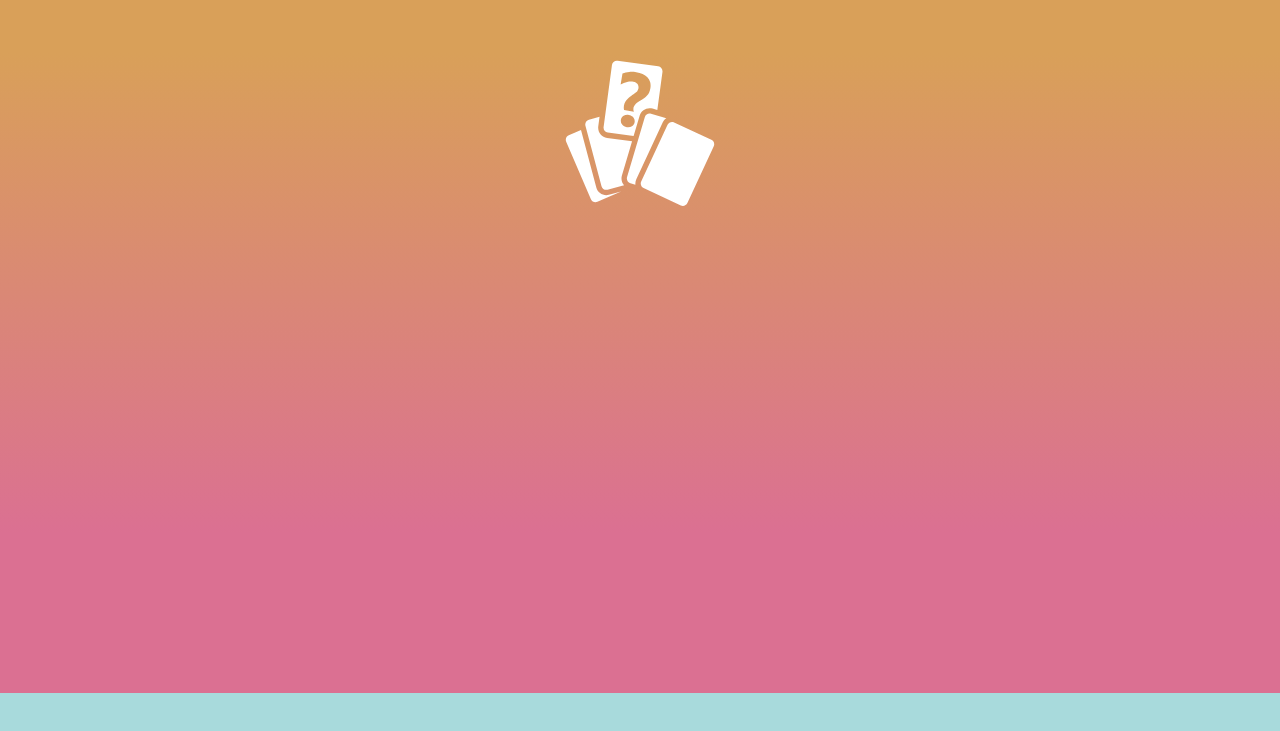
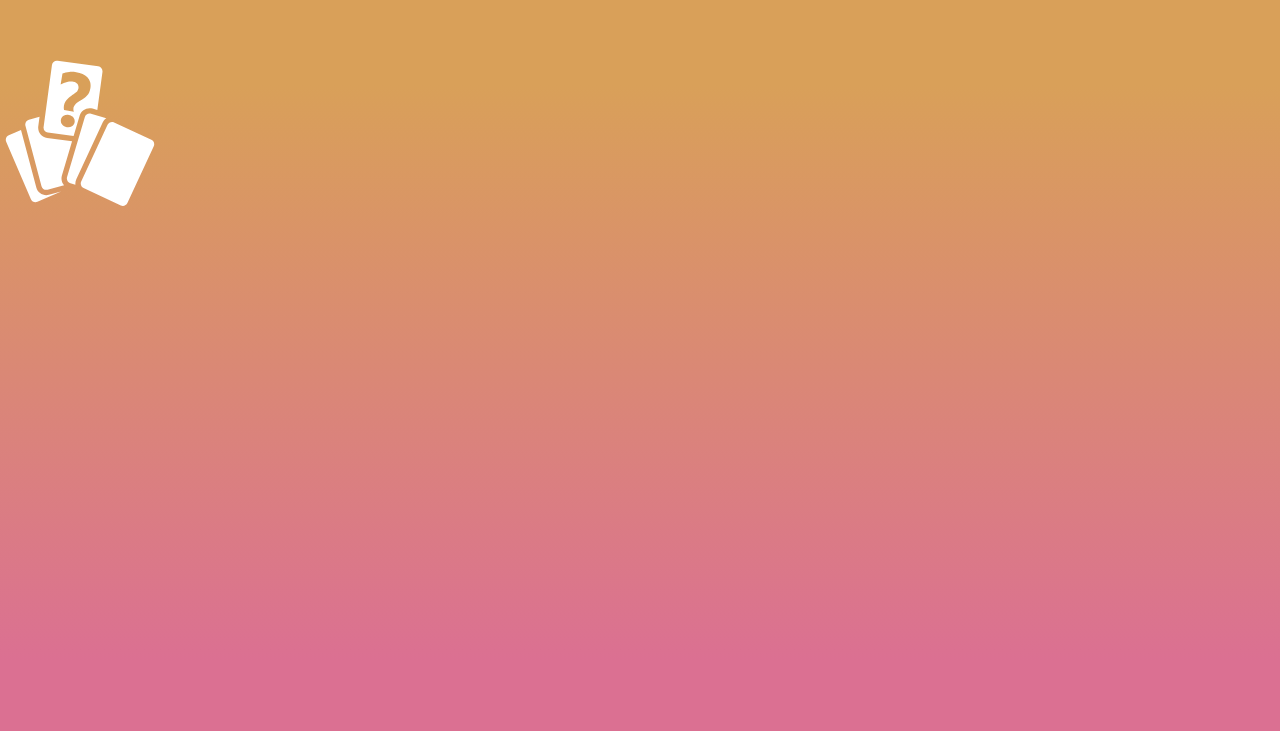
Before and after one commit to michael-mcmasters/Notecards, a React (Create React App) app: page / in a window 1280 px wide. Shown: the part 107-838 px from the top of the page. Before the commit the page ends 800 px from the top, so only its background shows below. Built offline with nearby package versions, Linux system fonts and the light colour scheme.

Commit message:
Make background cover entire viewport height when content is small

```diff
--- a/src/components/homepagetwo/HomePage2.js
+++ b/src/components/homepagetwo/HomePage2.js
@@ -4,21 +4,20 @@ import { GiCardRandom } from "react-icons/gi";
 
 const HomePage2 = () => {
   return (
-    <Background>
+    <Container>
       <Icon>
         <GiCardRandom />
       </Icon>
-    </Background>
+    </Container>
   );
 };
 
-const Background = styled.div`
-  background-image: linear-gradient(to top, #DB7092 20%, #D9A059 80%);
-  height: 100vh;
+const Container = styled.div`
+  margin-top: 10rem;
+  display: flex;
 `;
 
 const Icon = styled(GiCardRandom)`
-  margin-top: 10rem;
   color: white;
   height: 10rem;
   width: 10rem;
--- a/src/index.css
+++ b/src/index.css
@@ -5,9 +5,10 @@ body {
   -webkit-font-smoothing: antialiased;
   -moz-osx-font-smoothing: grayscale;
 
-  background-color: #a8dadc;
-  /* Prevents scrolling out of viewport to see cards at edge of screen. */
-  max-width: 100%;
+  background-image: linear-gradient(to top, #db7092 20%, #d9a059 80%);
+  height: 100vh;
+
+  max-width: 100%; /* Prevents scrolling out of viewport to see cards at edge of screen. */
   overflow-x: hidden;
 }
 
```
